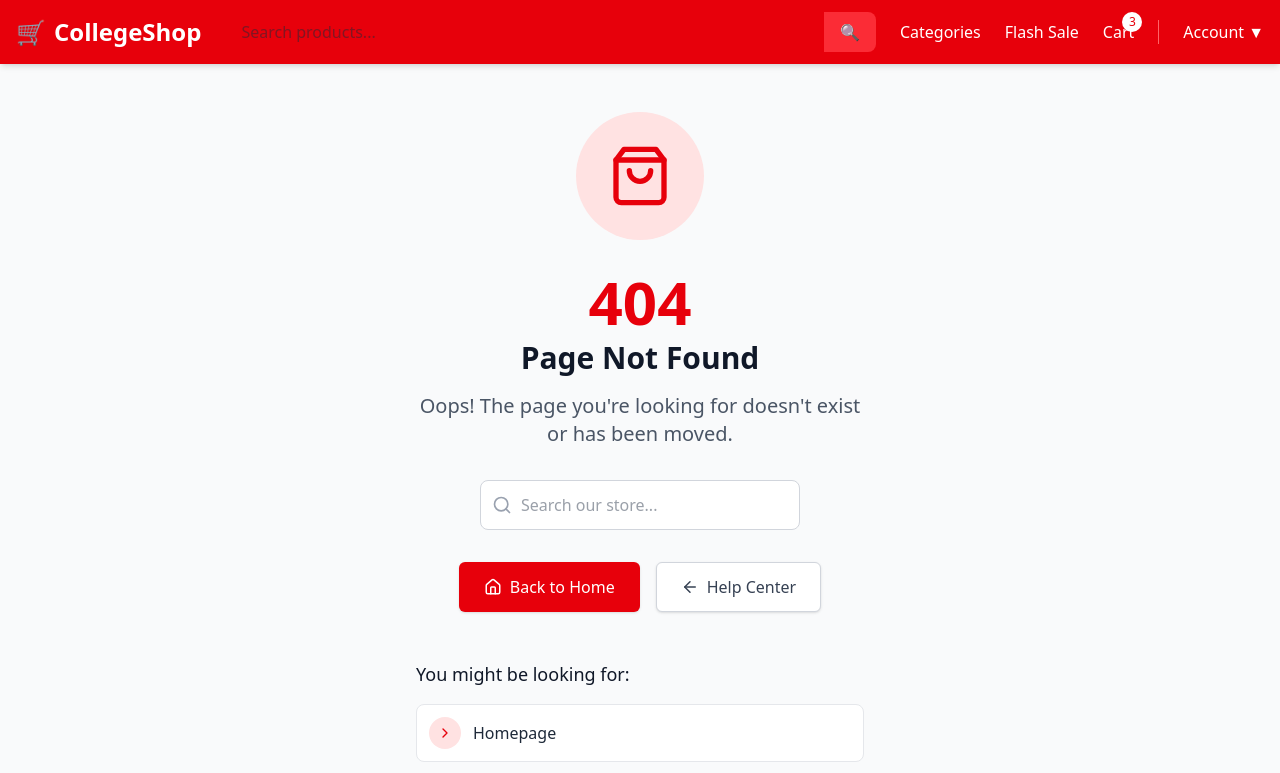
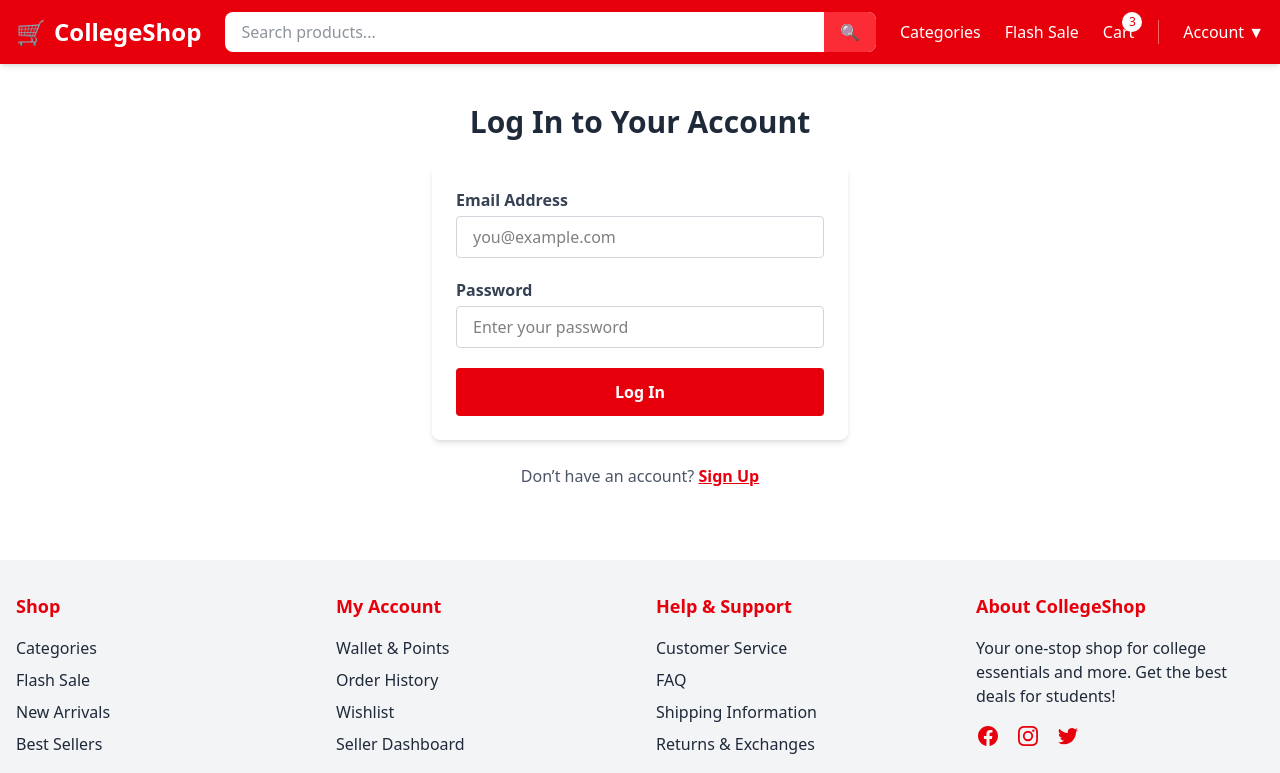
Before and after one commit to Yohanes122140217/UAS_Pemrograman_Web_122140217, a React (Vite) app: page /login in a window 1280 px wide. Shown: the top 773 px of the page. Built offline with nearby package versions, Linux system fonts and the light colour scheme.

Commit message:
Login Page

```diff
--- a/src/App.jsx
+++ b/src/App.jsx
@@ -14,6 +14,8 @@ import OrdersPage from './pages/Account/Orders';
 import SellerPage from './pages/Seller/Page';
 import HelpPage from './pages/Help/Page';
 import NotFoundPage from './pages/NotFound/Page';
+import SignUpPage from './pages/SignUp/page';
+import LoginPage from './pages/Login/Page';
 
 function App() {
   return (
@@ -30,6 +32,8 @@ function App() {
         <Route path="/account/orders" element={<OrdersPage />} />   {/* Orders */}
         <Route path="/seller" element={<SellerPage />} />           {/* Seller Dashboard */}
         <Route path="/help" element={<HelpPage />} />               {/* Help Center */}
+        <Route path="/signup" element={<SignUpPage />} />           {/* Sign Up */}
+        <Route path="/login" element={<LoginPage />} />           {/* Login */}
         <Route path="*" element={<NotFoundPage />} />               {/* 404 */}
       </Routes>
       <Footer />
--- a/src/components/Navbar.jsx
+++ b/src/components/Navbar.jsx
@@ -22,7 +22,7 @@ function Navbar() {
               <input
                 type="text"
                 placeholder="Search products..."
-                className="w-full py-2 px-4 rounded-lg text-gray-800 focus:outline-none"
+                className="bg-white w-full py-2 px-4 rounded-lg text-gray-800 focus:outline-none"
                 value={searchQuery}
                 onChange={(e) => setSearchQuery(e.target.value)}
               />
@@ -59,7 +59,8 @@ function Navbar() {
                   <Link to="/seller" className="block px-4 py-2 hover:bg-red-100">Seller Dashboard</Link>
                   <div className="border-t border-gray-200"></div>
                   <Link to="/help" className="block px-4 py-2 hover:bg-red-100">Help Center</Link>
-                  <Link to="/register" className="block px-4 py-2 hover:bg-red-100">Sign Up</Link>
+                  <Link to="/signup" className="block px-4 py-2 hover:bg-red-100">Sign Up</Link>
+                  <Link to="/login" className="block px-4 py-2 hover:bg-red-100">Login</Link>
                   <button className="block w-full text-left px-4 py-2 hover:bg-red-100">Log Out</button>
                 </div>
               </div>
--- /dev/null
+++ b/src/pages/Login/Page.jsx
@@ -0,0 +1,86 @@
+import { useState } from "react";
+import { Link } from "react-router-dom";
+
+function LoginPage() {
+  const [formData, setFormData] = useState({ email: "", password: "" });
+  const [error, setError] = useState("");
+  const [success, setSuccess] = useState(false);
+
+  const handleChange = (e) => {
+    setFormData((prev) => ({ ...prev, [e.target.name]: e.target.value }));
+    setError("");
+  };
+
+  const handleSubmit = (e) => {
+    e.preventDefault();
+    const { email, password } = formData;
+
+    if (!email || !password) {
+      setError("Please fill in all fields.");
+      return;
+    }
+
+    // TODO: Replace with real login API call
+    if (email === "user@example.com" && password === "password123") {
+      setSuccess(true);
+      setError("");
+      setFormData({ email: "", password: "" });
+    } else {
+      setError("Invalid email or password.");
+      setSuccess(false);
+    }
+  };
+
+  return (
+    <div className="container mx-auto px-4 py-10 max-w-md">
+      <h1 className="text-3xl font-bold text-gray-800 mb-6 text-center">Log In to Your Account</h1>
+
+      <form onSubmit={handleSubmit} className="bg-white rounded-lg shadow-md p-6 space-y-5" noValidate>
+        {error && <div className="bg-red-100 text-red-700 p-3 rounded">{error}</div>}
+        {success && <div className="bg-green-100 text-green-700 p-3 rounded">Login successful!</div>}
+
+        <div>
+          <label htmlFor="email" className="block mb-1 font-semibold text-gray-700">Email Address</label>
+          <input
+            id="email"
+            name="email"
+            type="email"
+            value={formData.email}
+            onChange={handleChange}
+            placeholder="you@example.com"
+            className="w-full border border-gray-300 rounded px-4 py-2 focus:outline-none focus:ring-2 focus:ring-red-600 focus:border-transparent"
+            required
+          />
+        </div>
+
+        <div>
+          <label htmlFor="password" className="block mb-1 font-semibold text-gray-700">Password</label>
+          <input
+            id="password"
+            name="password"
+            type="password"
+            value={formData.password}
+            onChange={handleChange}
+            placeholder="Enter your password"
+            className="w-full border border-gray-300 rounded px-4 py-2 focus:outline-none focus:ring-2 focus:ring-red-600 focus:border-transparent"
+            required
+          />
+        </div>
+
+        <button
+          type="submit"
+          className="w-full bg-red-600 hover:bg-red-700 text-white py-3 rounded font-semibold transition"
+        >
+          Log In
+        </button>
+      </form>
+
+      <p className="mt-6 text-center text-gray-600">
+        Don’t have an account?{" "}
+        <Link to="/signup" className="text-red-600 font-semibold underline">Sign Up</Link>
+      </p>
+    </div>
+  );
+}
+
+export default LoginPage;
```
